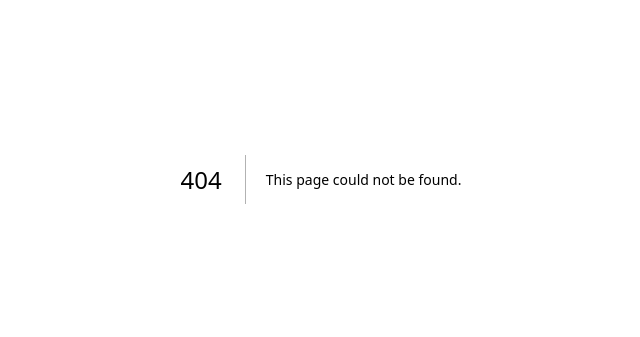
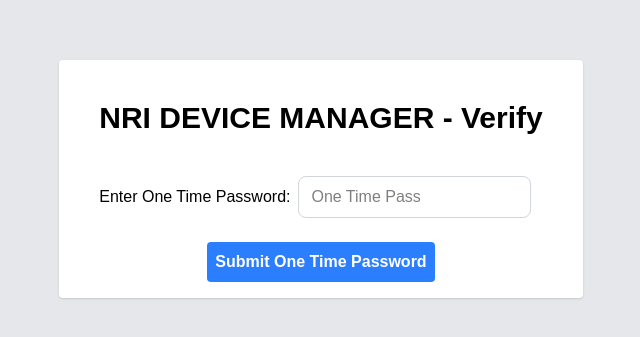
Before and after one commit to J-Isaiah/nri_device_lab, a Next.js app: page /auth/verify in a window 1280 px wide. Before the commit this address had no page. Shown: the part 221-558 px from the top of the page, without its empty margins (319-959 px from the left). Built offline with nearby package versions, Linux system fonts and the light colour scheme; no server answers.

Commit message:
switced from magic link authentication to OTP authentication

```diff
--- /dev/null
+++ b/src/app/(public)/auth/verify/page.tsx
@@ -0,0 +1,65 @@
+"use client";
+import { createClient } from "@/utils/supabase/browser";
+import { useSearchParams } from "next/navigation";
+import React, { useState } from "react";
+
+export default function Verify() {
+  const [userOtp, setUserOtp] = useState("");
+  const urlParams = useSearchParams();
+  const email = urlParams.get("email");
+  const supabase = createClient();
+
+  async function validateOtp() {
+    const { data, error } = await supabase.auth.verifyOtp({
+      email: email!,
+      token: userOtp.trim(),
+      type: "email",
+    });
+
+    console.log(data);
+  }
+
+  async function handleSubmit(e: React.FormEvent<HTMLFormElement>) {
+    e.preventDefault();
+    await validateOtp();
+  }
+  function handleInput(e: React.ChangeEvent<HTMLInputElement>) {
+    setUserOtp(e.target.value);
+  }
+
+  return (
+    <main className="flex min-h-screen items-center justify-center bg-gray-200">
+      <div className="bg-white pl-10 pr-10 pt-10 rounded shadow">
+        <div>
+          <h1 className="text-black text-3xl text-center mb-10 font-bold">
+            NRI DEVICE MANAGER - Verify
+          </h1>
+        </div>
+        <div className="flex flex-col mb-4">
+          <form onSubmit={handleSubmit}>
+            <label htmlFor="userOtp" className="text-black mr-2">
+              Enter One Time Password:
+            </label>
+            <input
+              type="text"
+              required
+              value={userOtp}
+              id="userOtp"
+              onChange={handleInput}
+              className="px-3 py-2 border border-gray-300 rounded-lg focus:outline-none focus:ring-2 focus:ring-blue-500 text-black"
+              placeholder="One Time Pass"
+            />
+            <div className="flex justify-center mt-6">
+              <button
+                type="submit"
+                className="bg-blue-500 rounded-sm text-white p-2 font-bold"
+              >
+                Submit One Time Password
+              </button>
+            </div>
+          </form>
+        </div>
+      </div>
+    </main>
+  );
+}
--- a/src/app/(public)/login/page.tsx
+++ b/src/app/(public)/login/page.tsx
@@ -2,37 +2,29 @@
 import React from "react";
 import { useState } from "react";
 import { createClient } from "@/utils/supabase/browser";
+import { useRouter } from "next/navigation";
 
 export default function Login() {
-  const supabase = createClient();
+  const supabase = React.useMemo(() => createClient(), []);
   const [userEmail, setUserEmail] = useState("");
-  const [userOtp, setUserOtp] = useState("");
+  const router = useRouter();
 
   async function sendOtp(): Promise<void> {
     const { data, error } = await supabase.auth.signInWithOtp({
       email: userEmail,
       options: {
-        emailRedirectTo: "google.com",
         shouldCreateUser: true,
       },
     });
-  }
-  async function verify() {
-    const {
-      data: { session },
-      error,
-    } = await supabase.auth.verifyOtp({
-      email: userEmail,
-      token: userOtp,
-      type: "email",
-    });
-    console.log(session, error);
+    console.log("one time pass code sent");
+    console.log(data, error);
   }
 
   async function handleSubmit(e: React.FormEvent<HTMLFormElement>) {
     console.log("Submitting form");
     e.preventDefault();
     await sendOtp();
+    router.replace(`/auth/verify?email=${encodeURIComponent(userEmail)}`);
   }
 
   async function handleInput(event: React.ChangeEvent<HTMLInputElement>) {
```
